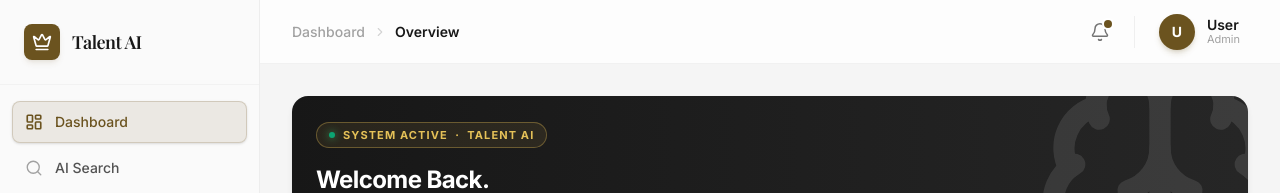
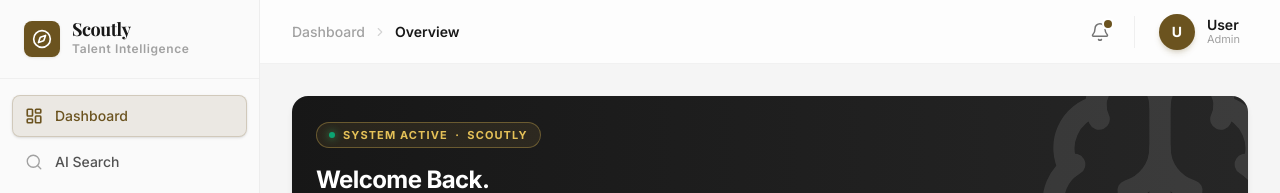
Before and after one commit to nathanaelsetiawan/Search-Agent, a React (Vite) app in the folder frontend/: page / in a window 1280 px wide. Shown: the top 193 px of the page. Built offline with nearby package versions, Linux system fonts and the light colour scheme; no server answers.

Commit message:
feat: refactor UI

```diff
--- a/frontend/src/components/Sidebar.jsx
+++ b/frontend/src/components/Sidebar.jsx
@@ -2,7 +2,7 @@ import {
   LayoutDashboard,
   Users,
   Search,
-  Crown,
+  Compass,
   Archive,
 } from 'lucide-react';
 
@@ -17,16 +17,21 @@ export default function Sidebar({ activeMenu, onMenuChange }) {
   return (
     <aside className="fixed left-0 top-0 bottom-0 w-[260px] bg-neutral-50 border-r border-neutral-200/60 flex flex-col z-50">
       {/* Logo */}
-      <div className="px-6 py-6 border-b border-neutral-200/40">
+      <div className="px-6 py-5 border-b border-neutral-200/50">
         <div className="flex items-center gap-3">
-          {/* Logo Background */}
-          <div className="w-9 h-9 rounded-lg bg-olive-dark flex items-center justify-center shadow-md shadow-olive-dark/10">
-            <Crown className="w-5 h-5 text-white" strokeWidth={2} />
+          {/* Logo Box Minimalis dengan Ikon Compass (Scout) */}
+          <div className="w-9 h-9 rounded-lg bg-olive-dark flex items-center justify-center shadow-sm shadow-olive-dark/10">
+            <Compass className="w-5 h-5 text-white" strokeWidth={2} />
           </div>
-          <div>
-            <h1 className="font-serif text-lg font-semibold text-neutral-900 leading-tight tracking-tight">
-              Talent AI
+
+          {/* Brand Typography */}
+          <div className="flex flex-col gap-0.5">
+            <h1 className="font-serif text-lg font-bold text-neutral-900 leading-none tracking-tight">
+              Scoutly
             </h1>
+            <p className="text-[12px] font-semibold text-neutral-400 tracking-wider">
+              Talent Intelligence
+            </p>
           </div>
         </div>
       </div>
--- a/frontend/src/modals/CandidateDetails.jsx
+++ b/frontend/src/modals/CandidateDetails.jsx
@@ -154,14 +154,6 @@ export default function CandidateDetailModal({
             {/* Candidate Details */}
             <div className="space-y-4">
               <div>
-                <p className="text-[10px] font-bold text-neutral-400 uppercase tracking-wider">Salary Expectation</p>
-                <p className="text-xs font-bold text-neutral-700 mt-0.5 flex items-center gap-0.5">
-                  <DollarSign className="w-3.5 h-3.5 text-neutral-400" />
-                  {salaryRange || "Confidential"}
-                </p>
-              </div>
-
-              <div>
                 <p className="text-[10px] font-bold text-neutral-400 uppercase tracking-wider">Specialization</p>
                 <p className="text-xs font-semibold text-neutral-700 mt-0.5">
                   {displaySkills}
@@ -286,7 +278,7 @@ export default function CandidateDetailModal({
                     <Sparkles className="w-3.5 h-3.5 text-olive-dark" />
                     About Candidate
                   </h4>
-                  <p className="text-xs text-neutral-600 leading-relaxed whitespace-pre-line">{candidate.about}</p>
+                  <p className="text-xs text-neutral-600 leading-relaxed whitespace-pre-line text-justify">{candidate.about}</p>
                 </div>
               )}
               {candidate.reason && (
@@ -295,7 +287,7 @@ export default function CandidateDetailModal({
                     <Sparkles className="w-3.5 h-3.5 text-olive-dark" />
                     AI Search Recommendation / Reason
                   </h4>
-                  <p className="text-xs text-neutral-600 leading-relaxed whitespace-pre-line">{candidate.reason}</p>
+                  <p className="text-xs text-neutral-600 leading-relaxed whitespace-pre-line text-justify">{candidate.reason}</p>
                 </div>
               )}
             </div>
--- a/frontend/src/pages/ArchivePage.jsx
+++ b/frontend/src/pages/ArchivePage.jsx
@@ -2,7 +2,7 @@ import { MapPin, RefreshCw, XCircle } from 'lucide-react';
 
 export default function ArchivePage({ candidates, onUnarchive, onViewDetails }) {
   return (
-    <div className="space-y-6 max-w-7xl mx-auto animate-fade-in">
+    <div className="space-y-6 w-full animate-fade-in">
       <div className="py-2">
         <h3 className="text-lg font-bold text-neutral-900 flex items-center gap-2">
           Archived Talents
@@ -30,9 +30,19 @@ export default function ArchivePage({ candidates, onUnarchive, onViewDetails })
               >
 
                 {/* Info Profile: Nama */}
-                <div className="flex items-center gap-4 lg:w-[25%]">
-                  <div>
-                    <h4 className="text-base font-bold text-neutral-500 line-through">{candidate.name}</h4>
+                <div className="flex items-center gap-3.5 lg:w-[25%] min-w-0">
+                  {/* Avatar Bulat dengan Inisial */}
+                  <div className="flex h-11 w-11 shrink-0 items-center justify-center rounded-full bg-olive-dark/10 font-semibold text-olive-dark text-sm border border-olive-dark/20 uppercase">
+                    {candidate.name ? candidate.name.substring(0, 2) : "CN"}
+                  </div>
+
+                  {/* Detail Nama */}
+                  <div className="min-w-0 flex flex-col">
+                    <h4 className="text-sm lg:text-sm font-bold text-neutral-900 truncate tracking-tight hover:text-olive-dark transition-colors duration-200 cursor-default" title={name}>
+                      {candidate.name}
+                    </h4>
+                    {/* Subtitle Tambahan untuk Pelengkap (Opsional) */}
+                    <span className="text-[10px] text-neutral-400 font-small tracking-wide uppercase">Candidate</span>
                   </div>
                 </div>
 
--- a/frontend/src/pages/CandidatesPage.jsx
+++ b/frontend/src/pages/CandidatesPage.jsx
@@ -2,7 +2,7 @@ import { MapPin, UserCheck, MessageSquare } from 'lucide-react';
 
 export default function CandidatesList({ candidates, onContact, onDecline, onViewDetails }) {
   return (
-    <div className="space-y-6 max-w-7xl mx-auto animate-fade-in">
+    <div className="space-y-6 w-full animate-fade-in">
       <div className="py-2">
         <h3 className="text-lg font-bold text-neutral-900 flex items-center gap-2">
           Accepted Candidates
@@ -32,9 +32,19 @@ export default function CandidatesList({ candidates, onContact, onDecline, onVie
               >
 
                 {/* Info Kandidat: Nama */}
-                <div className="flex items-center gap-4 lg:w-[25%]">
-                  <div>
-                    <h4 className="text-base font-bold text-neutral-900">{candidate.name}</h4>
+                <div className="flex items-center gap-3.5 lg:w-[25%] min-w-0">
+                  {/* Avatar Bulat dengan Inisial */}
+                  <div className="flex h-11 w-11 shrink-0 items-center justify-center rounded-full bg-olive-dark/10 font-semibold text-olive-dark text-sm border border-olive-dark/20 uppercase">
+                    {candidate.name ? candidate.name.substring(0, 2) : "CN"}
+                  </div>
+
+                  {/* Detail Nama */}
+                  <div className="min-w-0 flex flex-col">
+                    <h4 className="text-sm lg:text-sm font-bold text-neutral-900 truncate tracking-tight hover:text-olive-dark transition-colors duration-200 cursor-default" title={candidate.name}>
+                      {candidate.name}
+                    </h4>
+                    {/* Subtitle Tambahan untuk Pelengkap (Opsional) */}
+                    <span className="text-[10px] text-neutral-400 font-medium tracking-wide uppercase">Candidate</span>
                   </div>
                 </div>
 
--- a/frontend/src/pages/DashboardPage.jsx
+++ b/frontend/src/pages/DashboardPage.jsx
@@ -34,7 +34,7 @@ export default function DashboardOverview({ allCandidates, onMenuChange }) {
             <div className="inline-flex items-center gap-2 border border-[#C9A84C]/40 bg-[#C9A84C]/[0.1] rounded-full px-3 py-1 mb-1">
                 <span className="w-1.5 h-1.5 rounded-full bg-emerald-400 shadow-[0_0_8px_#4ade80] animate-pulse flex-shrink-0" />
                 <span className="text-[11px] font-extrabold tracking-widest uppercase text-[#E5C158]">
-                System Active &nbsp;·&nbsp; Talent AI
+                System Active &nbsp;·&nbsp; Scoutly
                 </span>
             </div>
           <h2 className="text-2xl font-extrabold tracking-tight mt-3 mb-2">Welcome Back.</h2>
--- a/frontend/src/pages/SearchPage.jsx
+++ b/frontend/src/pages/SearchPage.jsx
@@ -132,7 +132,7 @@ export default function SearchCandidates({ candidates, onAccept, onDecline, onVi
       {/* Title & Total Info */}
       <div className="py-2">
         <h3 className="text-lg font-bold text-neutral-900 flex items-center gap-2">
-          AI Search Results
+          Search Results
           <span className="text-xs font-medium text-olive-dark bg-olive-dark/10 px-2 py-0.5 rounded-full border border-olive-dark/20">
             {filteredCandidates.length} Candidate{filteredCandidates.length !== 1 ? 's' : ''} Found
           </span>
@@ -156,9 +156,19 @@ export default function SearchCandidates({ candidates, onAccept, onDecline, onVi
                 className="bg-white border border-neutral-200/50 rounded-2xl shadow-sm hover:shadow-md hover:border-olive-dark/30 hover:bg-neutral-50/20 cursor-pointer transition-all duration-300 overflow-hidden flex flex-col lg:flex-row lg:items-center justify-between p-6 gap-6"
               >
                 {/* Left Part */}
-                <div className="flex items-center gap-4 lg:w-[25%]">
-                  <div className="min-w-0">
-                    <h4 className="text-base font-bold text-neutral-900 truncate tracking-tight">{`${name}`}</h4>
+                <div className="flex items-center gap-3.5 lg:w-[25%] min-w-0">
+                  {/* Avatar Bulat dengan Inisial */}
+                  <div className="flex h-11 w-11 shrink-0 items-center justify-center rounded-full bg-olive-dark/10 font-semibold text-olive-dark text-sm border border-olive-dark/20 uppercase">
+                    {candidate.name ? candidate.name.substring(0, 2) : "CN"}
+                  </div>
+
+                  {/* Detail Nama */}
+                  <div className="min-w-0 flex flex-col">
+                    <h4 className="text-sm lg:text-sm font-bold text-neutral-900 truncate tracking-tight hover:text-olive-dark transition-colors duration-200 cursor-default" title={name}>
+                      {name}
+                    </h4>
+                    {/* Subtitle Tambahan untuk Pelengkap (Opsional) */}
+                    <span className="text-[10px] text-neutral-400 font-medium tracking-wide uppercase">Candidate</span>
                   </div>
                 </div>
 
```
Also changed, not shown: 2 other files (tests, documents, lock files or other folders).
